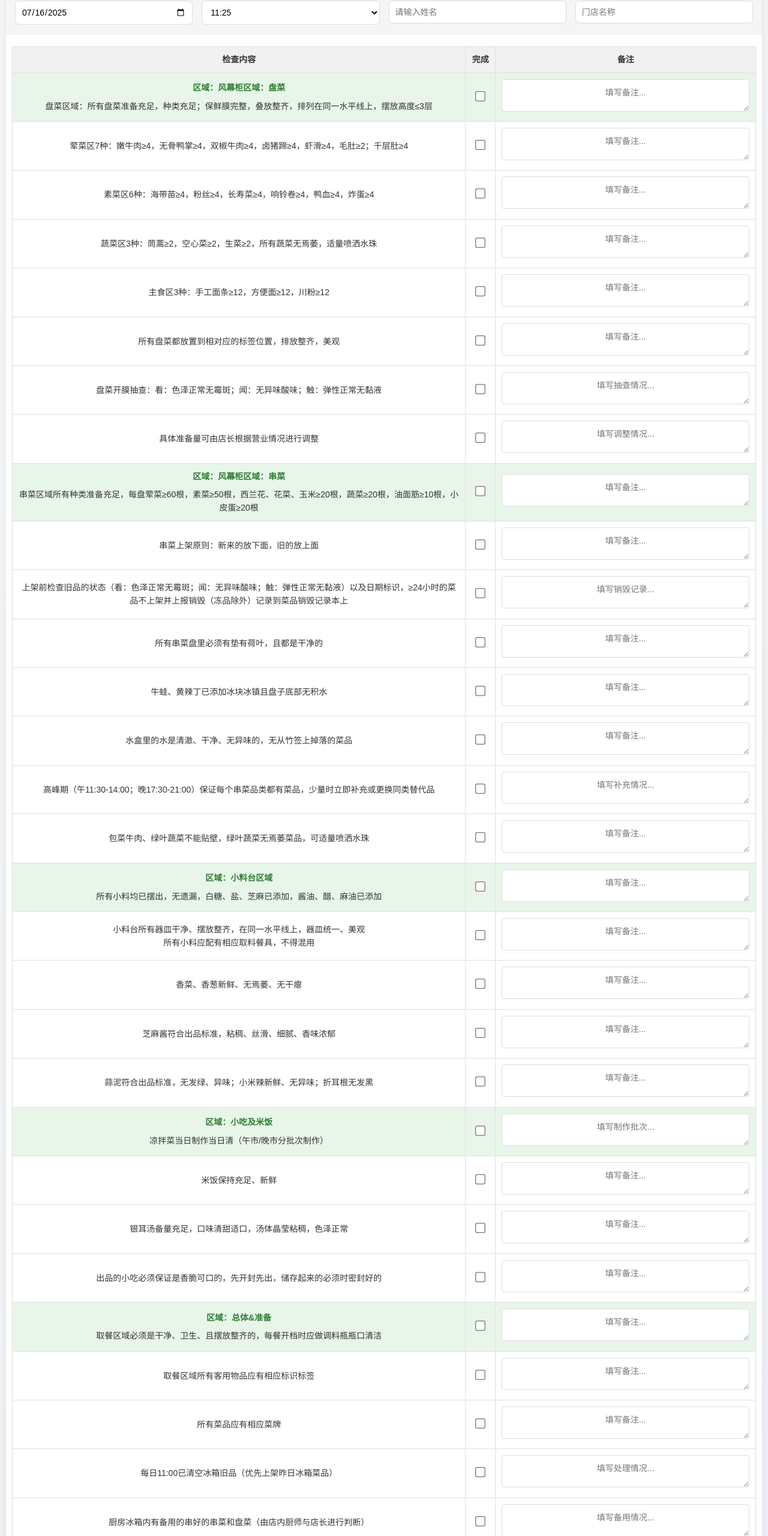
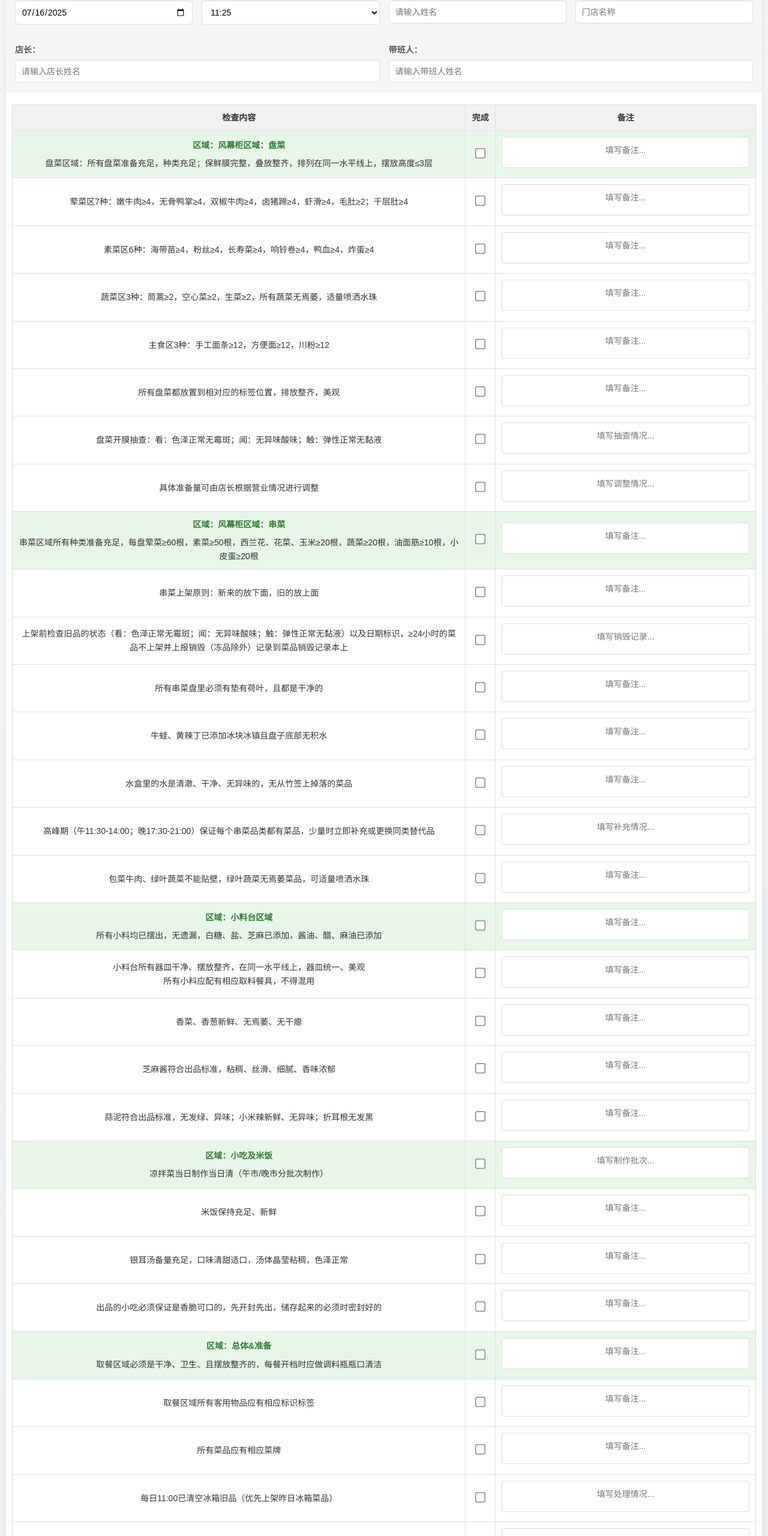
Before and after one commit to Amadeus9169/ChatBot, a plain HTML site: page index.html in a window 1280 px wide. Shown: the part 160-2720 px from the top of the page at 60% size. Drawn offline with Linux system fonts and the light colour scheme.

Commit message:
Update index.html

```diff
--- a/index.html
+++ b/index.html
@@ -140,12 +140,12 @@
             padding: 10px;
             border: 1px solid #ddd;
             border-radius: 4px;
-            resize: vertical;
+            resize: none; /* 禁用手动调整大小 */
             min-height: 50px;
             font-size: 14px;
             text-align: center;
             transition: border-color 0.3s;
-            /* 添加文本自动换行 */
+            overflow: hidden; /* 隐藏滚动条 */
             white-space: pre-wrap; /* 保留换行符 */
             word-break: break-word; /* 允许单词内换行 */
         }
@@ -395,30 +395,25 @@
             }
         }
 
-        /* 问题诊断区域 */
-        .diagnostic-section {
-            background: #fff8e1;
-            border-left: 4px solid #ffc107;
+        /* 新添加的管理人员信息行 */
+        .manager-info {
+            background-color: #f5f5f5;
             padding: 15px;
-            margin: 20px;
-            border-radius: 0 8px 8px 0;
+            display: flex;
+            flex-wrap: wrap;
+            gap: 15px;
+            border-bottom: 1px solid #eee;
         }
-        .diagnostic-section h3 {
-            color: #d32f2f;
-            margin-bottom: 10px;
+        .manager-info .info-item {
+            flex: 1;
+            min-width: 200px;
         }
-        .diagnostic-section ul {
-            padding-left: 20px;
-        }
-        .diagnostic-section li {
-            margin-bottom: 8px;
-            line-height: 1.5;
-        }
-        .solution-highlight {
-            background-color: #e8f5e9;
-            padding: 15px;
-            border-radius: 8px;
-            margin-top: 10px;
+
+        /* 自动调整高度的文本区域 */
+        .auto-resize {
+            resize: none;
+            overflow: hidden;
+            min-height: 50px;
         }
     </style>
 </head>
@@ -458,7 +453,19 @@
             </div>
         </div>
 
-
+        <!-- 新添加的管理人员信息行 -->
+        <div class="manager-info">
+            <div class="info-item">
+                <label for="manager">店长：</label>
+                <input type="text" id="manager" placeholder="请输入店长姓名" required>
+                <div class="static-text" id="manager-static"></div>
+            </div>
+            <div class="info-item">
+                <label for="shift-leader">带班人：</label>
+                <input type="text" id="shift-leader" placeholder="请输入带班人姓名" required>
+                <div class="static-text" id="shift-leader-static"></div>
+            </div>
+        </div>
 
         <div class="table-container">
             <table id="checklist-table">
@@ -473,166 +480,166 @@
                     <tr class="category-header">
                         <td><strong>区域：风幕柜区域：盘菜</strong>盘菜区域：所有盘菜准备充足，种类充足；保鲜膜完整，叠放整齐，排列在同一水平线上，摆放高度≤3层</td>
                         <td class="checkbox-cell"><input type="checkbox"></td>
-                        <td class="note-cell"><textarea placeholder="填写备注..."></textarea></td>
+                        <td class="note-cell"><textarea class="auto-resize" placeholder="填写备注..."></textarea></td>
                     </tr>
                     <tr>
                         <td>荤菜区7种：嫩牛肉≥4，无骨鸭掌≥4，双椒牛肉≥4，卤猪蹄≥4，虾滑≥4，毛肚≥2；千层肚≥4</td>
                         <td class="checkbox-cell"><input type="checkbox"></td>
-                        <td class="note-cell"><textarea placeholder="填写备注..."></textarea></td>
+                        <td class="note-cell"><textarea class="auto-resize" placeholder="填写备注..."></textarea></td>
                     </tr>
                     <tr>
                         <td>素菜区6种：海带苗≥4，粉丝≥4，长寿菜≥4，响铃卷≥4，鸭血≥4，炸蛋≥4</td>
                         <td class="checkbox-cell"><input type="checkbox"></td>
-                        <td class="note-cell"><textarea placeholder="填写备注..."></textarea></td>
+                        <td class="note-cell"><textarea class="auto-resize" placeholder="填写备注..."></textarea></td>
                     </tr>
                     <tr>
                         <td>蔬菜区3种：茼蒿≥2，空心菜≥2，生菜≥2，所有蔬菜无焉萎，适量喷洒水珠</td>
                         <td class="checkbox-cell"><input type="checkbox"></td>
-                        <td class="note-cell"><textarea placeholder="填写备注..."></textarea></td>
+                        <td class="note-cell"><textarea class="auto-resize" placeholder="填写备注..."></textarea></td>
                     </tr>
                     <tr>
                         <td>主食区3种：手工面条≥12，方便面≥12，川粉≥12</td>
                         <td class="checkbox-cell"><input type="checkbox"></td>
-                        <td class="note-cell"><textarea placeholder="填写备注..."></textarea></td>
+                        <td class="note-cell"><textarea class="auto-resize" placeholder="填写备注..."></textarea></td>
                     </tr>
                     <tr>
                         <td>所有盘菜都放置到相对应的标签位置，排放整齐，美观</td>
                         <td class="checkbox-cell"><input type="checkbox"></td>
-                        <td class="note-cell"><textarea placeholder="填写备注..."></textarea></td>
+                        <td class="note-cell"><textarea class="auto-resize" placeholder="填写备注..."></textarea></td>
                     </tr>
                     <tr>
                         <td>盘菜开膜抽查：看：色泽正常无霉斑；闻：无异味酸味；触：弹性正常无黏液</td>
                         <td class="checkbox-cell"><input type="checkbox"></td>
-                        <td class="note-cell"><textarea placeholder="填写抽查情况..."></textarea></td>
+                        <td class="note-cell"><textarea class="auto-resize" placeholder="填写抽查情况..."></textarea></td>
                     </tr>
                     <tr>
                         <td>具体准备量可由店长根据营业情况进行调整</td>
                         <td class="checkbox-cell"><input type="checkbox"></td>
-                        <td class="note-cell"><textarea placeholder="填写调整情况..."></textarea></td>
+                        <td class="note-cell"><textarea class="auto-resize" placeholder="填写调整情况..."></textarea></td>
                     </tr>
 
                     <tr class="category-header">
                         <td><strong>区域：风幕柜区域：串菜</strong>串菜区域所有种类准备充足，每盘荤菜≥60根，素菜≥50根，西兰花、花菜、玉米≥20根，蔬菜≥20根，油面筋≥10根，小皮蛋≥20根</td>
                         <td class="checkbox-cell"><input type="checkbox"></td>
-                        <td class="note-cell"><textarea placeholder="填写备注..."></textarea></td>
+                        <td class="note-cell"><textarea class="auto-resize" placeholder="填写备注..."></textarea></td>
                     </tr>
                     <tr>
                         <td>串菜上架原则：新来的放下面，旧的放上面</td>
                         <td class="checkbox-cell"><input type="checkbox"></td>
-                        <td class="note-cell"><textarea placeholder="填写备注..."></textarea></td>
+                        <td class="note-cell"><textarea class="auto-resize" placeholder="填写备注..."></textarea></td>
                     </tr>
                     <tr>
                         <td>上架前检查旧品的状态（看：色泽正常无霉斑；闻：无异味酸味；触：弹性正常无黏液）以及日期标识，≥24小时的菜品不上架并上报销毁（冻品除外）记录到菜品销毁记录本上</td>
                         <td class="checkbox-cell"><input type="checkbox"></td>
-                        <td class="note-cell"><textarea placeholder="填写销毁记录..."></textarea></td>
+                        <td class="note-cell"><textarea class="auto-resize" placeholder="填写销毁记录..."></textarea></td>
                     </tr>
                     <tr>
                         <td>所有串菜盘里必须有垫有荷叶，且都是干净的</td>
                         <td class="checkbox-cell"><input type="checkbox"></td>
-                        <td class="note-cell"><textarea placeholder="填写备注..."></textarea></td>
+                        <td class="note-cell"><textarea class="auto-resize" placeholder="填写备注..."></textarea></td>
                     </tr>
                     <tr>
                         <td>牛蛙、黄辣丁已添加冰块冰镇且盘子底部无积水</td>
                         <td class="checkbox-cell"><input type="checkbox"></td>
-                        <td class="note-cell"><textarea placeholder="填写备注..."></textarea></td>
+                        <td class="note-cell"><textarea class="auto-resize" placeholder="填写备注..."></textarea></td>
                     </tr>
                     <tr>
                         <td>水盒里的水是清澈、干净、无异味的，无从竹签上掉落的菜品</td>
                         <td class="checkbox-cell"><input type="checkbox"></td>
-                        <td class="note-cell"><textarea placeholder="填写备注..."></textarea></td>
+                        <td class="note-cell"><textarea class="auto-resize" placeholder="填写备注..."></textarea></td>
                     </tr>
                     <tr>
                         <td>高峰期（午11:30-14:00；晚17:30-21:00）保证每个串菜品类都有菜品，少量时立即补充或更换同类替代品</td>
                         <td class="checkbox-cell"><input type="checkbox"></td>
-                        <td class="note-cell"><textarea placeholder="填写补充情况..."></textarea></td>
+                        <td class="note-cell"><textarea class="auto-resize" placeholder="填写补充情况..."></textarea></td>
                     </tr>
                     <tr>
                         <td>包菜牛肉、绿叶蔬菜不能贴壁，绿叶蔬菜无焉萎菜品，可适量喷洒水珠</td>
                         <td class="checkbox-cell"><input type="checkbox"></td>
-                        <td class="note-cell"><textarea placeholder="填写备注..."></textarea></td>
+                        <td class="note-cell"><textarea class="auto-resize" placeholder="填写备注..."></textarea></td>
                     </tr>
 
                     <tr class="category-header">
                         <td><strong>区域：小料台区域</strong>所有小料均已摆出，无遗漏，白糖、盐、芝麻已添加，酱油、醋、麻油已添加</td>
                         <td class="checkbox-cell"><input type="checkbox"></td>
-                        <td class="note-cell"><textarea placeholder="填写备注..."></textarea></td>
+                        <td class="note-cell"><textarea class="auto-resize" placeholder="填写备注..."></textarea></td>
                     </tr>
                     <tr>
                         <td>小料台所有器皿干净、摆放整齐，在同一水平线上，器皿统一、美观<br>所有小料应配有相应取料餐具，不得混用</td>
                         <td class="checkbox-cell"><input type="checkbox"></td>
-                        <td class="note-cell"><textarea placeholder="填写备注..."></textarea></td>
+                        <td class="note-cell"><textarea class="auto-resize" placeholder="填写备注..."></textarea></td>
                     </tr>
                     <tr>
                         <td>香菜、香葱新鲜、无焉萎、无干瘪</td>
                         <td class="checkbox-cell"><input type="checkbox"></td>
-                        <td class="note-cell"><textarea placeholder="填写备注..."></textarea></td>
+                        <td class="note-cell"><textarea class="auto-resize" placeholder="填写备注..."></textarea></td>
                     </tr>
                     <tr>
                         <td>芝麻酱符合出品标准，粘稠、丝滑、细腻、香味浓郁</td>
                         <td class="checkbox-cell"><input type="checkbox"></td>
-                        <td class="note-cell"><textarea placeholder="填写备注..."></textarea></td>
+                        <td class="note-cell"><textarea class="auto-resize" placeholder="填写备注..."></textarea></td>
                     </tr>
                     <tr>
                         <td>蒜泥符合出品标准，无发绿、异味；小米辣新鲜、无异味；折耳根无发黑</td>
                         <td class="checkbox-cell"><input type="checkbox"></td>
-                        <td class="note-cell"><textarea placeholder="填写备注..."></textarea></td>
+                        <td class="note-cell"><textarea class="auto-resize" placeholder="填写备注..."></textarea></td>
                     </tr>
 
                     <tr class="category-header">
                         <td><strong>区域：小吃及米饭</strong>凉拌菜当日制作当日清（午市/晚市分批次制作）</td>
                         <td class="checkbox-cell"><input type="checkbox"></td>
-                        <td class="note-cell"><textarea placeholder="填写制作批次..."></textarea></td>
+                        <td class="note-cell"><textarea class="auto-resize" placeholder="填写制作批次..."></textarea></td>
                     </tr>
                     <tr>
                         <td>米饭保持充足、新鲜</td>
                         <td class="checkbox-cell"><input type="checkbox"></td>
-                        <td class="note-cell"><textarea placeholder="填写备注..."></textarea></td>
+                        <td class="note-cell"><textarea class="auto-resize" placeholder="填写备注..."></textarea></td>
                     </tr>
                     <tr>
                         <td>银耳汤备量充足，口味清甜适口，汤体晶莹粘稠，色泽正常</td>
                         <td class="checkbox-cell"><input type="checkbox"></td>
-                        <td class="note-cell"><textarea placeholder="填写备注..."></textarea></td>
+                        <td class="note-cell"><textarea class="auto-resize" placeholder="填写备注..."></textarea></td>
                     </tr>
                     <tr>
                         <td>出品的小吃必须保证是香脆可口的，先开封先出，储存起来的必须时密封好的</td>
                         <td class="checkbox-cell"><input type="checkbox"></td>
-                        <td class="note-cell"><textarea placeholder="填写备注..."></textarea></td>
+                        <td class="note-cell"><textarea class="auto-resize" placeholder="填写备注..."></textarea></td>
                     </tr>
 
                     <tr class="category-header">
                         <td><strong>区域：总体&准备</strong>取餐区域必须是干净、卫生、且摆放整齐的，每餐开档时应做调料瓶瓶口清洁</td>
                         <td class="checkbox-cell"><input type="checkbox"></td>
-                        <td class="note-cell"><textarea placeholder="填写备注..."></textarea></td>
+                        <td class="note-cell"><textarea class="auto-resize" placeholder="填写备注..."></textarea></td>
                     </tr>
                     <tr>
                         <td>取餐区域所有客用物品应有相应标识标签</td>
                         <td class="checkbox-cell"><input type="checkbox"></td>
-                        <td class="note-cell"><textarea placeholder="填写备注..."></textarea></td>
+                        <td class="note-cell"><textarea class="auto-resize" placeholder="填写备注..."></textarea></td>
                     </tr>
                     <tr>
                         <td>所有菜品应有相应菜牌</td>
                         <td class="checkbox-cell"><input type="checkbox"></td>
-                        <td class="note-cell"><textarea placeholder="填写备注..."></textarea></td>
+                        <td class="note-cell"><textarea class="auto-resize" placeholder="填写备注..."></textarea></td>
                     </tr>
                     <tr>
                         <td>每日11:00已清空冰箱旧品（优先上架昨日冰箱菜品）</td>
                         <td class="checkbox-cell"><input type="checkbox"></td>
-                        <td class="note-cell"><textarea placeholder="填写处理情况..."></textarea></td>
+                        <td class="note-cell"><textarea class="auto-resize" placeholder="填写处理情况..."></textarea></td>
                     </tr>
                     <tr>
                         <td>厨房冰箱内有备用的串好的串菜和盘菜（由店内厨师与店长进行判断）</td>
                         <td class="checkbox-cell"><input type="checkbox"></td>
-                        <td class="note-cell"><textarea placeholder="填写备用情况..."></textarea></td>
+                        <td class="note-cell"><textarea class="auto-resize" placeholder="填写备用情况..."></textarea></td>
                     </tr>
                     <tr>
                         <td>冰箱内所有已串好的菜品都贴有生产日期标签</td>
                         <td class="checkbox-cell"><input type="checkbox"></td>
-                        <td class="note-cell"><textarea placeholder="填写备注..."></textarea></td>
+                        <td class="note-cell"><textarea class="auto-resize" placeholder="填写备注..."></textarea></td>
                     </tr>
                     <tr>
                         <td>取餐区域地面、台面、柜面、墙面清洁干净；所有灯光、设备正常运作</td>
                         <td class="checkbox-cell"><input type="checkbox"></td>
-                        <td class="note-cell"><textarea placeholder="填写备注..."></textarea></td>
+                        <td class="note-cell"><textarea class="auto-resize" placeholder="填写备注..."></textarea></td>
                     </tr>
                 </tbody>
             </table>
@@ -657,7 +664,7 @@
         </div>
 
         <footer>
-            <p>© 2023 渝欢婆门店管理 | 检查表版本 1.3 | 截图问题已修复</p>
+            <p>© 2023 渝欢婆门店管理 | 检查表版本 1.4 | 备注自动调节 & 添加管理人员</p>
         </footer>
     </div>
 
@@ -705,6 +712,23 @@
             }
         }
 
+        // 自动调整textarea高度
+        function autoResizeTextarea() {
+            const textareas = document.querySelectorAll('textarea.auto-resize');
+            textareas.forEach(textarea => {
+                textarea.style.height = 'auto';
+                textarea.style.height = (textarea.scrollHeight) + 'px';
+            });
+        }
+
+        // 为所有自动调整的textarea添加事件监听器
+        document.querySelectorAll('textarea.auto-resize').forEach(textarea => {
+            textarea.addEventListener('input', autoResizeTextarea);
+        });
+
+        // 初始调整高度
+        window.addEventListener('load', autoResizeTextarea);
+
         // 替换输入框为静态文本
         function replaceInputsWithStaticText() {
             // 日期
@@ -727,11 +751,23 @@
             const storeStatic = document.getElementById('store-static');
             storeStatic.textContent = storeInput.value || '未填写门店';
 
+            // 店长
+            const managerInput = document.getElementById('manager');
+            const managerStatic = document.getElementById('manager-static');
+            managerStatic.textContent = managerInput.value || '未填写店长';
+
+            // 带班人
+            const shiftLeaderInput = document.getElementById('shift-leader');
+            const shiftLeaderStatic = document.getElementById('shift-leader-static');
+            shiftLeaderStatic.textContent = shiftLeaderInput.value || '未填写带班人';
+
             // 隐藏输入框，显示静态文本
             dateInput.style.display = 'none';
             timeSelect.style.display = 'none';
             inspectorInput.style.display = 'none';
             storeInput.style.display = 'none';
+            managerInput.style.display = 'none';
+            shiftLeaderInput.style.display = 'none';
 
             document.querySelectorAll('.static-text').forEach(el => {
                 el.style.display = 'block';
@@ -745,6 +781,8 @@
             document.getElementById('check-time').style.display = 'block';
             document.getElementById('inspector').style.display = 'block';
             document.getElementById('store').style.display = 'block';
+            document.getElementById('manager').style.display = 'block';
+            document.getElementById('shift-leader').style.display = 'block';
 
             // 隐藏静态文本
             document.querySelectorAll('.static-text').forEach(el => {
@@ -761,12 +799,17 @@
             const date = document.getElementById('date').value;
             const inspector = document.getElementById('inspector').value;
             const store = document.getElementById('store').value;
+            const manager = document.getElementById('manager').value;
+            const shiftLeader = document.getElementById('shift-leader').value;
             const checkTime = document.getElementById('check-time').value;
 
-            if (!date || !inspector || !store || !checkTime) {
-                showStatus("请填写日期、检查时间、检查人和门店信息！", false);
+            if (!date || !inspector || !store || !checkTime || !manager || !shiftLeader) {
+                showStatus("请填写所有必填信息！", false);
                 return;
             }
+
+            // 确保所有textarea高度已调整
+            autoResizeTextarea();
 
             // 替换输入框为静态文本
             replaceInputsWithStaticText();
@@ -884,12 +927,16 @@
                 const textareas = document.querySelectorAll('textarea');
                 textareas.forEach(textarea => {
                     textarea.value = "";
+                    // 重置高度
+                    textarea.style.height = 'auto';
                 });
 
                 // 重置表单字段
                 document.getElementById('date').valueAsDate = new Date();
                 document.getElementById('inspector').value = "";
                 document.getElementById('store').value = "";
+                document.getElementById('manager').value = "";
+                document.getElementById('shift-leader').value = "";
 
                 showStatus("表格已重置！");
             }
```
